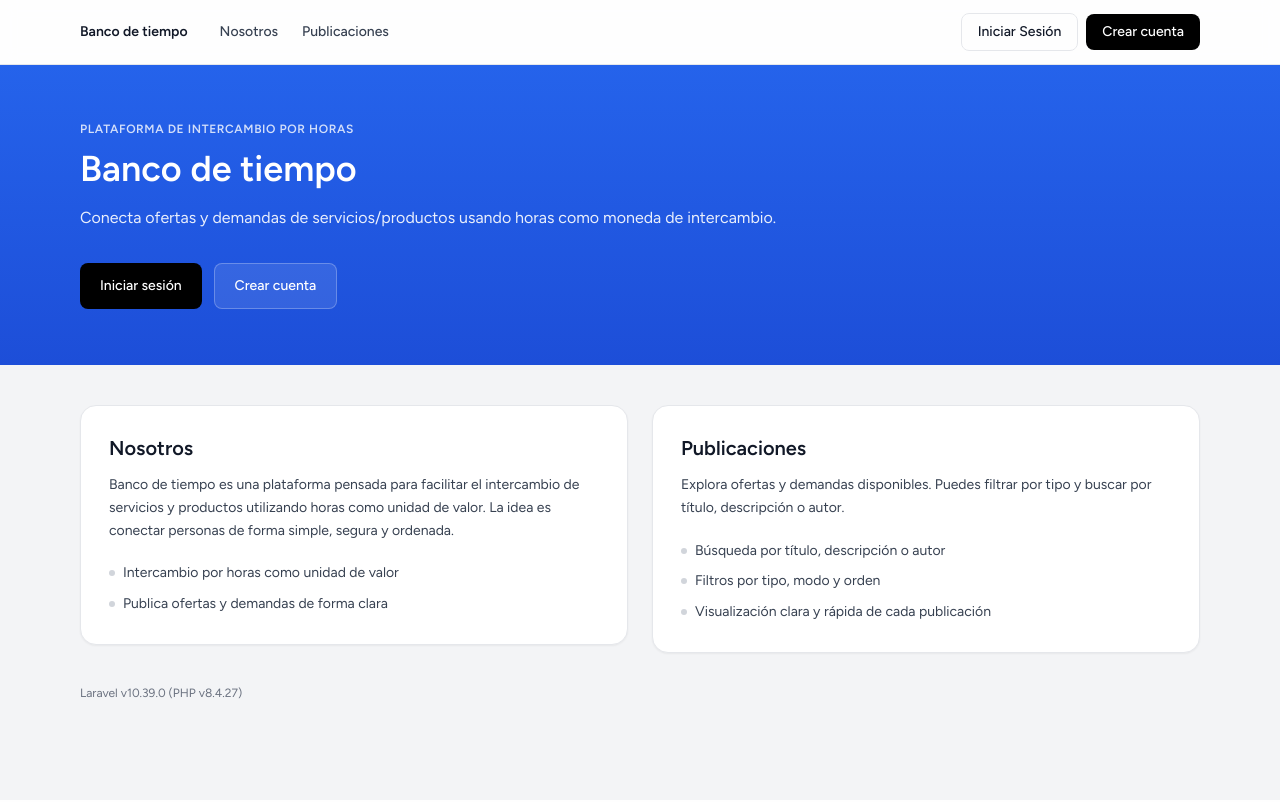
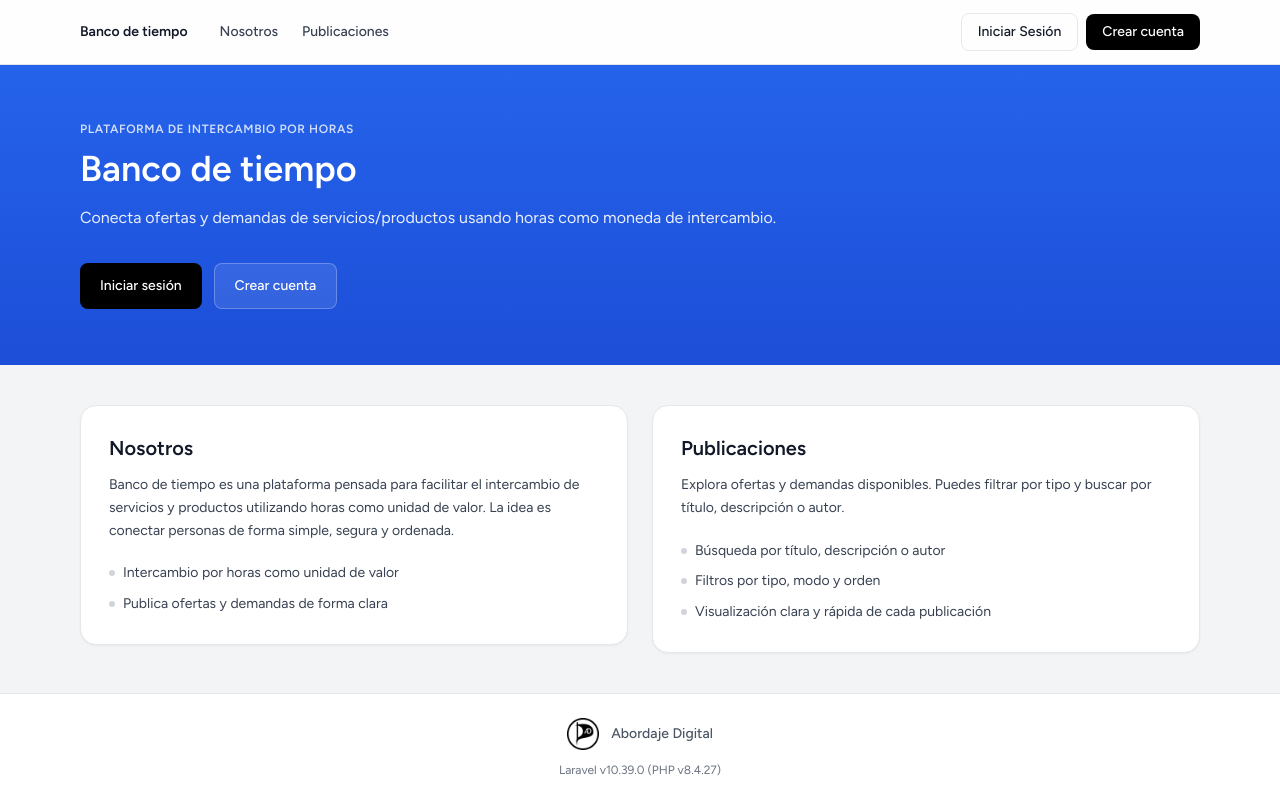
Before and after one commit to AbordajeDigitalCl/BancoTiempo_Voluntariados, a Laravel app: page / in a window 1280 px wide. Before the commit the page ends 699 px from the top, so only its background shows below. Run offline with Laravel 10, Linux system fonts and the light colour scheme; style sheets or scripts are compiled from the project's sources; some libraries are stand-ins or nearby versions.

Commit message:
05032026
Solucion de errores:

-Error de carga Leaflet
-Footer faltante en el welcome

```diff
--- a/resources/js/Pages/Welcome.tsx
+++ b/resources/js/Pages/Welcome.tsx
@@ -61,7 +61,7 @@ export default function Welcome({
     <>
       <Head title="Banco de tiempo" />
 
-      <div className="min-h-screen bg-gray-100">
+      <div className="min-h-screen bg-gray-100 flex flex-col">
         <header className="sticky top-0 z-30 bg-white/90 backdrop-blur border-b border-gray-200">
           <div className="mx-auto max-w-6xl px-4">
             <div className="h-16 flex items-center justify-between">
@@ -106,7 +106,7 @@ export default function Welcome({
           </div>
         </header>
 
-        <main id="top">
+        <main id="top" className="flex-1">
           <div className="w-full bg-gradient-to-b from-blue-600 to-blue-700">
             <div className="mx-auto max-w-6xl px-4 py-14">
               <div className="max-w-3xl">
@@ -169,12 +169,33 @@ export default function Welcome({
                 </div>
               </Section>
             </div>
-
-            <footer className="text-xs text-gray-500 pt-2">
-              Laravel v{laravelVersion} (PHP v{phpVersion})
-            </footer>
           </div>
         </main>
+        <footer className="border-t border-gray-200 bg-white">
+          <div className="max-w-7xl mx-auto px-4 sm:px-6 lg:px-8 py-6">
+            <div className="flex flex-col items-center justify-center gap-3">
+              <a
+                target="_blank"
+                rel="noopener noreferrer"
+                className="flex items-center justify-center gap-3 group transition-all duration-300"
+              >
+                <img
+                  src="/assets/footer-logo.png"
+                  alt="Abordaje Digital"
+                  className="h-8 w-8 object-contain transition-all duration-300 group-hover:scale-110"
+                />
+
+                <span className="text-sm text-gray-600 font-medium transition-all duration-300 group-hover:text-black">
+                  Abordaje Digital
+                </span>
+              </a>
+
+              <div className="text-xs text-gray-500">
+                Laravel v{laravelVersion} (PHP v{phpVersion})
+              </div>
+            </div>
+          </div>
+        </footer>
       </div>
     </>
   );
--- a/resources/js/app.tsx
+++ b/resources/js/app.tsx
@@ -1,5 +1,6 @@
 import './bootstrap';
 import '../css/app.css';
+import 'leaflet/dist/leaflet.css'
 
 import { createRoot } from 'react-dom/client';
 import { createInertiaApp } from '@inertiajs/react';
@@ -12,10 +13,7 @@ createInertiaApp({
   resolve: (name) => resolvePageComponent(`./Pages/${name}.tsx`, import.meta.glob('./Pages/**/*.tsx')),
   setup({ el, App, props }) {
     const root = createRoot(el);
-
     root.render(<App {...props} />);
   },
-    progress: {
-        color: '#4B5563',
-    },
+  progress: { color: '#4B5563' },
 });
--- a/resources/views/app.blade.php
+++ b/resources/views/app.blade.php
@@ -10,6 +10,9 @@
         <link rel="preconnect" href="https://fonts.bunny.net">
         <link href="https://fonts.bunny.net/css?family=figtree:400,500,600&display=swap" rel="stylesheet" />
 
+        <!-- Leaflet CSS -->
+        <link rel="stylesheet" href="https://unpkg.com/leaflet@1.9.4/dist/leaflet.css" />
+
         <!-- Scripts -->
         @routes
         @viteReactRefresh
```
Lines whose indentation alone changed are shown as unchanged.
